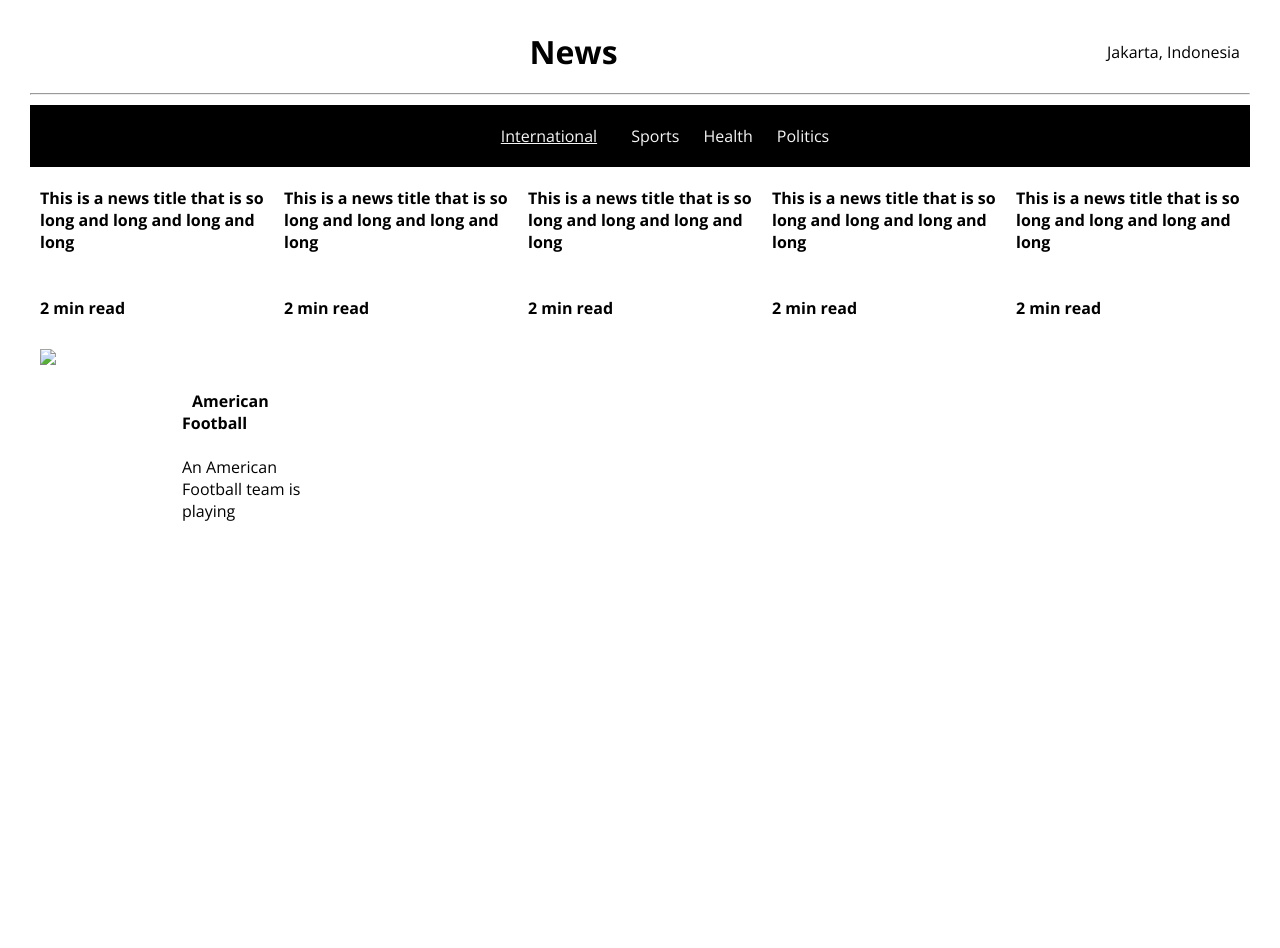
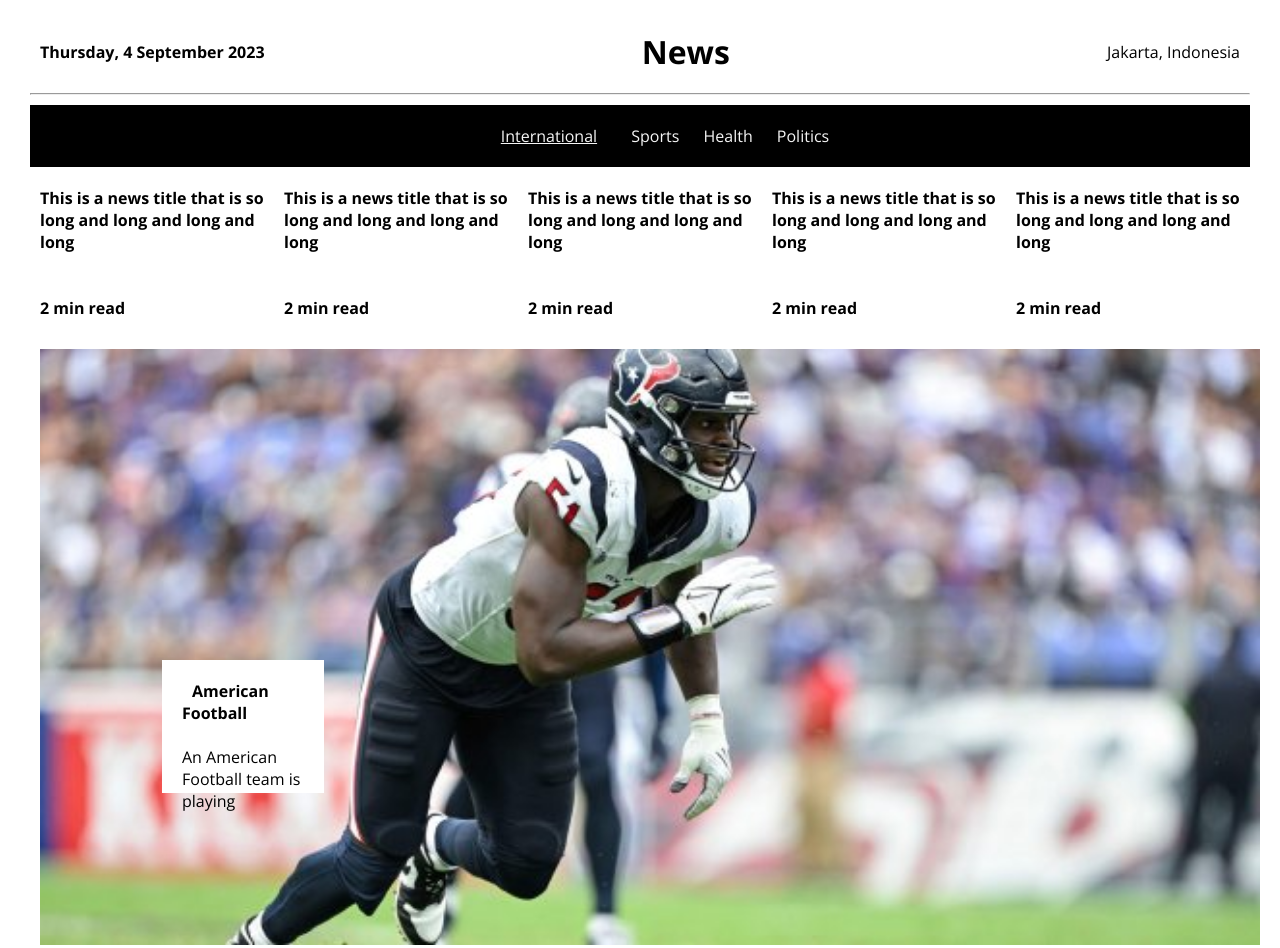
Before and after one commit to urdhanaka/pweb_news_portal, a plain HTML site: page index.html in a window 1280 px wide. Before the commit the page ends 800 px from the top, so only its background shows below. Drawn offline with nearby package versions, Linux system fonts and the light colour scheme; the site is published under a folder, as on GitHub Pages, so addresses that start at the root find nothing.

Commit message:
Update index.html

```diff
--- a/index.html
+++ b/index.html
@@ -46,10 +46,10 @@
       <br><br>
       An American Football team is playing
     </div>
-    <img src="/images/Anderson-Will-Alamy-scaled.jpg">
+    <img src="images/Anderson-Will-Alamy-scaled.jpg">
   </div>
 </body>
 
-<script src="/scripts/script.js"></script>
+<script src="scripts/script.js"></script>
 
 </html>
```
